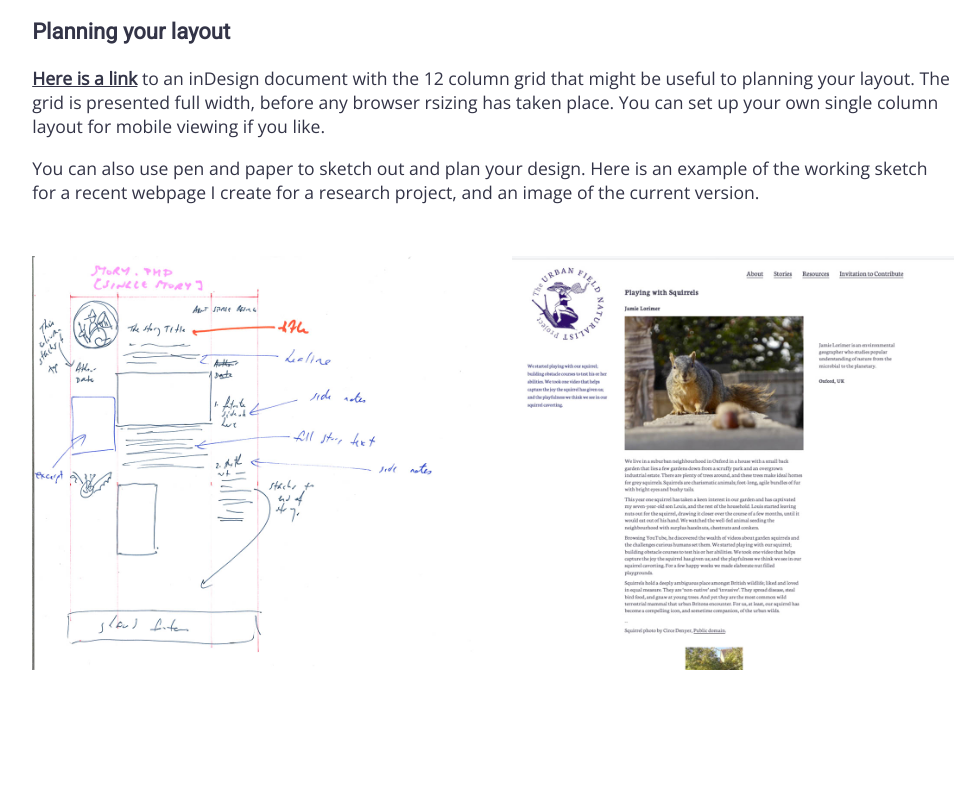
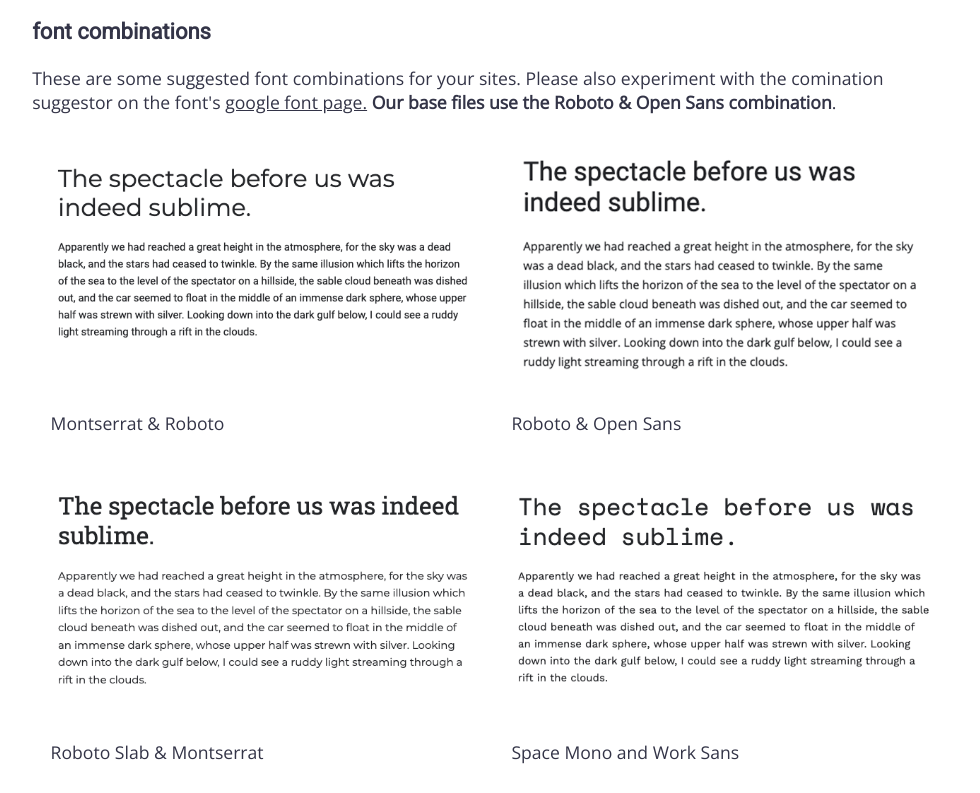
Before and after one commit to UTS-Visual-Communication/curating-your-path, a plain HTML site: page session2.html in a window 1280 px wide. Shown: the part 1930-2723 px from the top of the page, without its empty margins (147-1127 px from the left). Before the commit the page ends 2631 px from the top, so only its background shows below. Drawn offline with nearby package versions, Linux system fonts and the light colour scheme.

Commit message:
added font combos

```diff
--- /dev/null
+++ b/session.2/2.1-basic-text-styling/styles.css
@@ -0,0 +1,50 @@
+/* comments in css are donw like this */
+/* uncomment the properties below to see how they effect the text in the html file */
+/* then try them in combinations and altering their values */
+
+/* the following will effect all h1 elements in your html */
+
+h1{
+  /* text properties : https://www.w3schools.com/css/css_text.asp */
+  color: #ff0000; /* you can use the adobe color wheel to get the values of "HEX" colors */
+  text-align: left;
+  /* text-align: center; */
+  /* text-align: right; */
+  text-decoration: underline;
+  /* text-decoration: line-through; */
+  text-transform: uppercase;
+  /* text-transform: lowercase; */
+  /* text-transform: capitalize; */
+
+  /* font properties : https://www.w3schools.com/css/css_font.asp */
+  /* for web safe fonts see : https://www.w3schools.com/cssref/css_websafe_fonts.asp */
+  font-family: "Times New Roman", Times, serif;
+  /* font-family: Arial, Helvetica, sans-serif; */
+  font-style: normal;
+  /* font-style: italic; */
+  font-size: 40px;
+  font-weight: normal;
+  /* font-weight: bold; */
+}
+
+/* these style properties will only effect h2 elements */
+h2{
+  color: #0000ff;
+  font-size: 30px;
+}
+
+/* these styles will effect links */
+a{
+  color: #0000ff;
+  text-decoration: underline;
+}
+
+/* and this will effect the paragraph 'p' elements */
+p{
+  /* text-indent: 35px; */
+  font-size: 25px;
+  color: #888888;
+
+  /* We can also adjust a paragraphs or other text elements line height */
+  line-height: 40px;
+}
--- /dev/null
+++ b/session.2/2.2-web-fonts-example/styles.css
@@ -0,0 +1,31 @@
+/* comments in css are donw like this */
+/* uncomment the properties below to see how they effect the text in the html file */
+/* then try them in combinations and altering their values */
+
+/* the following will effect all h1 elements in your html */
+
+h1{
+  /* we use the google font specified font family */
+  font-family: 'Montserrat', sans-serif;
+  color: #ff0000; /* you can use the adobe color wheel to get the values of "HEX" colors */
+}
+
+/* these style properties will only effect h2 elements */
+h2{
+  font-family: 'Montserrat', sans-serif;
+  color: #0000ff;
+  font-size: 30px;
+}
+
+/* these styles will effect links */
+a{
+  color: #0000ff;
+  text-decoration: underline;
+}
+
+/* and this will effect the paragraph 'p' elements */
+p{
+  /* text-indent: 35px; */
+  font-size: 25px;
+  color: #888888;
+}
--- /dev/null
+++ b/session.2/2.3-basic-layout/styles.css
@@ -0,0 +1,50 @@
+/* comments in css are donw like this */
+/* uncomment the properties below to see how they effect the text in the html file */
+/* then try them in combinations and altering their values */
+
+/* the following will effect all h1 elements in your html */
+
+h1{
+  /* we use the google font specified font family */
+  font-family: 'Montserrat', sans-serif;
+  color: #ff0000; /* you can use the adobe color wheel to get the values of "HEX" colors */
+  background: #00ffff;
+}
+
+/* these style properties will only effect h2 elements */
+h2{
+  font-family: 'Montserrat', sans-serif;
+  color: #0000ff;
+  font-size: 30px;
+
+  background: #00ffff;
+
+  /* the following 3 properties make up what is called the box model */
+  /* change the calues to get a feel for what each does and how it changes the elements layout */
+
+  border: 25px;
+  padding: 25px;
+  margin: 25px;
+
+  /* and use these properties to style the border itself */
+  border-style: solid;
+  border-color: #00ff00;
+}
+
+/* these styles will effect links */
+a{
+  color: #0000ff;
+  text-decoration: underline;
+}
+
+/* and this will effect the paragraph 'p' elements */
+p{
+  /* text-indent: 35px; */
+  font-size: 20px;
+  color: #888888;
+
+  /* we can also set the width of a box. Next week we will look briefly at moving each box around in relation to one another */
+  width: 300px;
+
+  margin: 0px 0px 20px 40px;
+}
--- /dev/null
+++ b/session.2/2.3-image-styling/styles.css
@@ -0,0 +1,60 @@
+/* comments in css are donw like this */
+/* uncomment the properties below to see how they effect the text in the html file */
+/* then try them in combinations and altering their values */
+
+/* the following will effect all h1 elements in your html */
+
+img{
+  width: 300px;
+  /* width: 50%; */
+  margin: 40px;;
+  float: right;
+  /* float: left; */
+  /* border-radius: 50%; */
+  /* border-radius: 10px; */
+
+  /* this css code block will center your image */
+  /* try it witht the float property above commented out */
+
+  /*
+  display: block;
+  margin-left: auto;
+  margin-right: auto;
+  width: 50%;
+  */
+
+  /* checkout https://www.w3schools.com/css/css3_images.asp for more image styling options */
+}
+
+div{
+  width: 900px;
+  margin-left: auto;
+  margin-right: auto;
+}
+
+h1{
+  /* we use the google font specified font family */
+  font-family: 'Work Sans', sans-serif;
+  color: #000000; /* you can use the adobe color wheel to get the values of "HEX" colors */
+  font-size: 80px;
+}
+
+
+
+/* these styles will effect links */
+a{
+  color: #0000ff;
+  text-decoration: underline;
+}
+
+/* and this will effect the paragraph 'p' elements */
+p{
+  /* text-indent: 35px; */
+  font-size: 20px;
+  color: #888888;
+
+  /* we can also set the width of a box. Next week we will look briefly at moving each box around in relation to one another */
+  width: 300px;
+
+  margin: 0px 0px 20px 40px;
+}
--- a/session2.html
+++ b/session2.html
@@ -223,6 +223,26 @@
           <p>You can see what the sample layout looks like <a href="session2-code"><b>here</b></a>. It used an example shown in the lecture this week so you can see how a live project can be translated to a simple folio page layout</p>
           <h3>simpleGrid</h3>
           <p>The simple responsive grid that is based on <a href="https://simplegrid.io/">Simple Grid</a>. This is an example of incorporating a piece of code into your own project to provide funtionality to a project. Rememember to always add a reference to your code if you use code from elsewhere</p>
+          <h3>font combinations</h3>
+          <p>These are some suggested font combinations for your sites. Please also experiment with the comination suggestor on the font's <a href="https://fonts.google.com/">google font page.</a> <b>Our base files use the Roboto & Open Sans combination</b>.</p>
+          <div class="row">
+            <div class="col-6">
+              <img src="img/montserrat-roboto.png" alt="Montserrat & Roboto fonts">
+              <p>Montserrat & Roboto</p>
+            </div>
+            <div class="col-6">
+              <img src="img/roboto-opensans.png" alt="Roboto & Open Sans fonts">
+              <p>Roboto & Open Sans</p>
+            </div>
+            <div class="col-6">
+              <img src="img/robotoslab-montserrat.png" alt="Roboto slab & Montserrat fonts">
+              <p>Roboto Slab & Montserrat</p>
+            </div>
+            <div class="col-6">
+              <img src="img/spacemono-worksans.png" alt="Space mono and Work sans fonts">
+              <p>Space Mono and Work Sans</p>
+            </div>
+          </div>
           <h3>Planning your layout</h3>
           <p><a href="grid_layout.idml"><b>Here is a link</b></a> to an inDesign document with the 12 column grid that might be useful to planning your layout. The grid is presented full width, before any browser rsizing has taken place. You can set up your own single column layout for mobile viewing if you like.</p>
           <p>You can also use pen and paper to sketch out and plan your design. Here is an example of the working sketch for a recent webpage I create for a research project, and an image of the current version.</p>
```
Also changed, not shown: session.2/2.1-basic-text-styling/index.html (added, +22 -0 lines), session.2/2.2-web-fonts-example/index.html (added, +21 -0 lines), session.2/2.3-basic-layout/index.html (added, +23 -0 lines), session.2/2.3-image-styling/index.html (added, +29 -0 lines), session2-plain.html (+20 -0 lines), img/montserrat-roboto.png (added), img/roboto-opensans.png (added), img/robotoslab-montserrat.png (added), img/spacemono-worksans.png (added), session.2/2.3-image-styling/img/cat.jpg (added), 3 other files.
